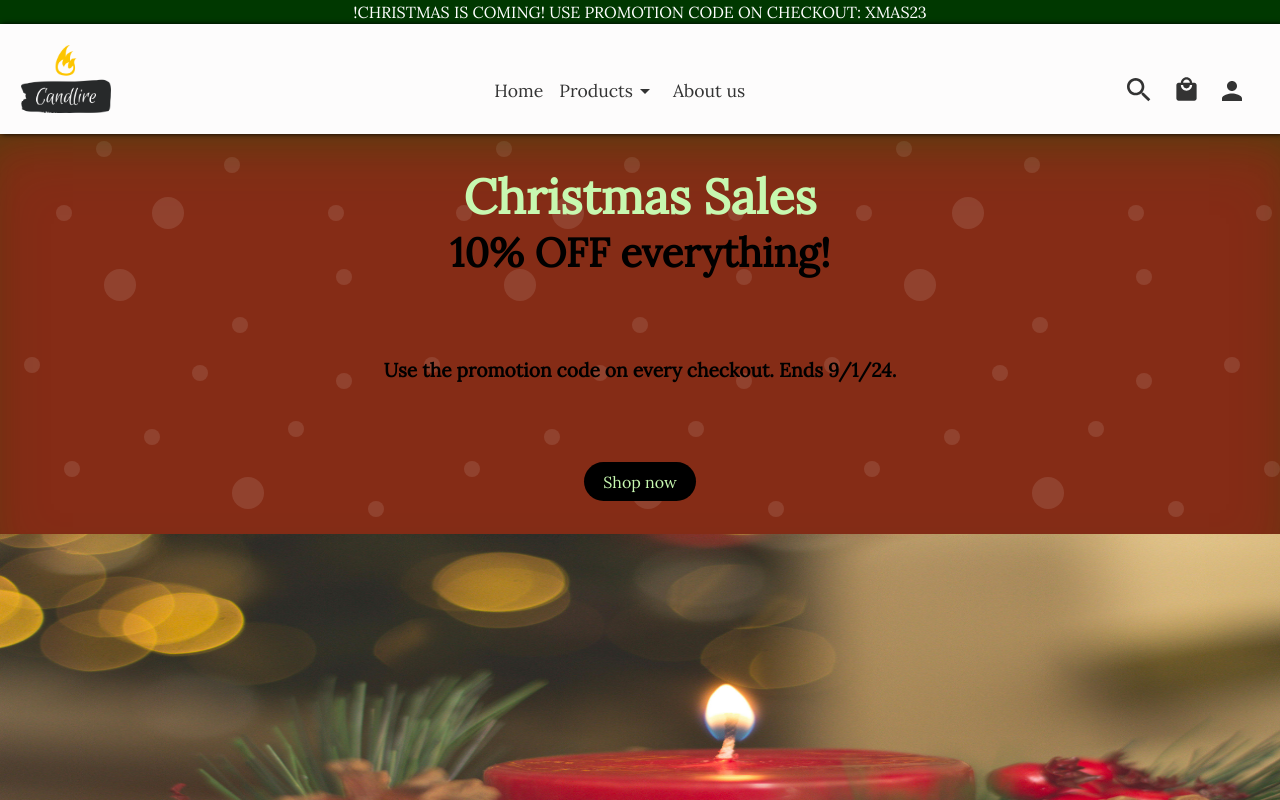
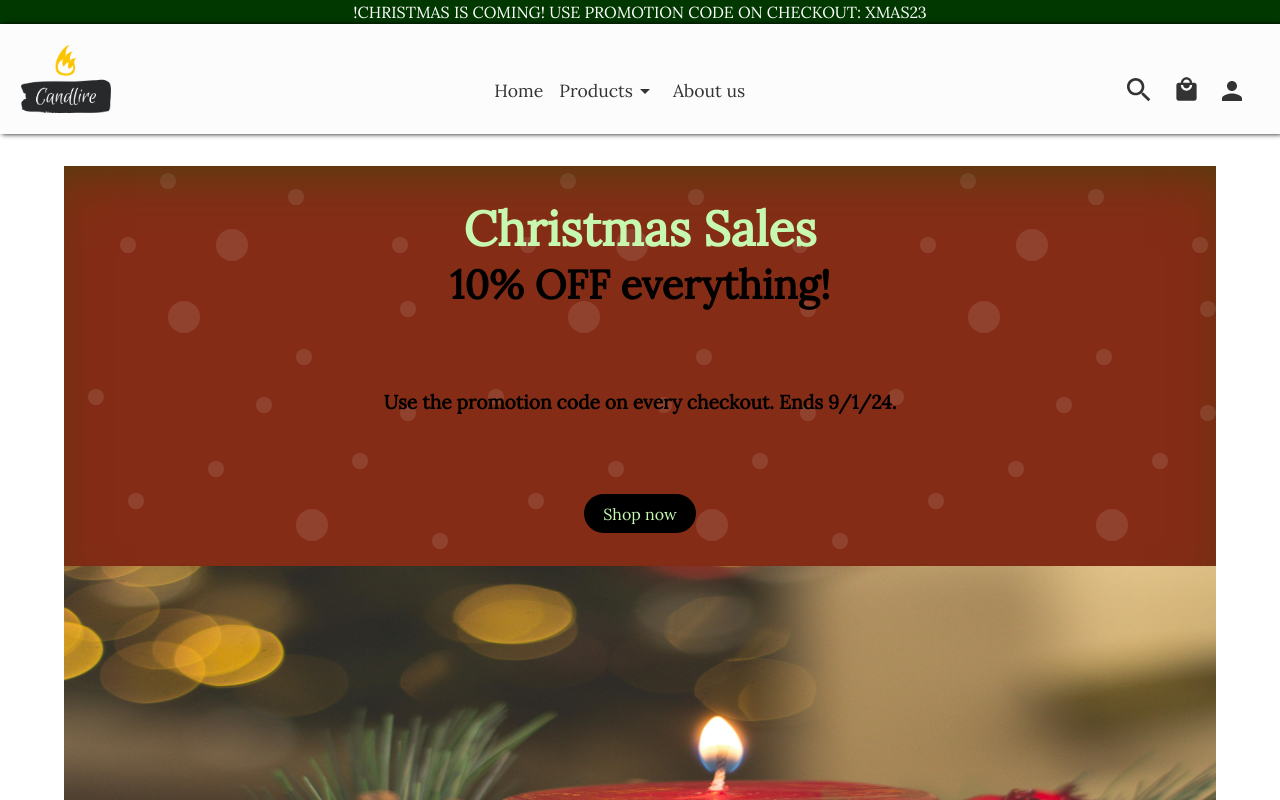
Before and after one commit to matpin/candlire, a React (Create React App) app in the folder frontend/: page / in a window 1280 px wide. Shown: the top 800 px of the page. Built offline with nearby package versions, Linux system fonts and the light colour scheme; no server answers.

Commit message:
Fixing style on homepage

```diff
--- a/frontend/src/components/Homepage.css
+++ b/frontend/src/components/Homepage.css
@@ -9,6 +9,7 @@
     align-items: center;
     height: 50vh;
     /* border: 1px solid black; */
+    margin: 2em 4em 0em 4em;
 }
 
 .newsContent {
```
